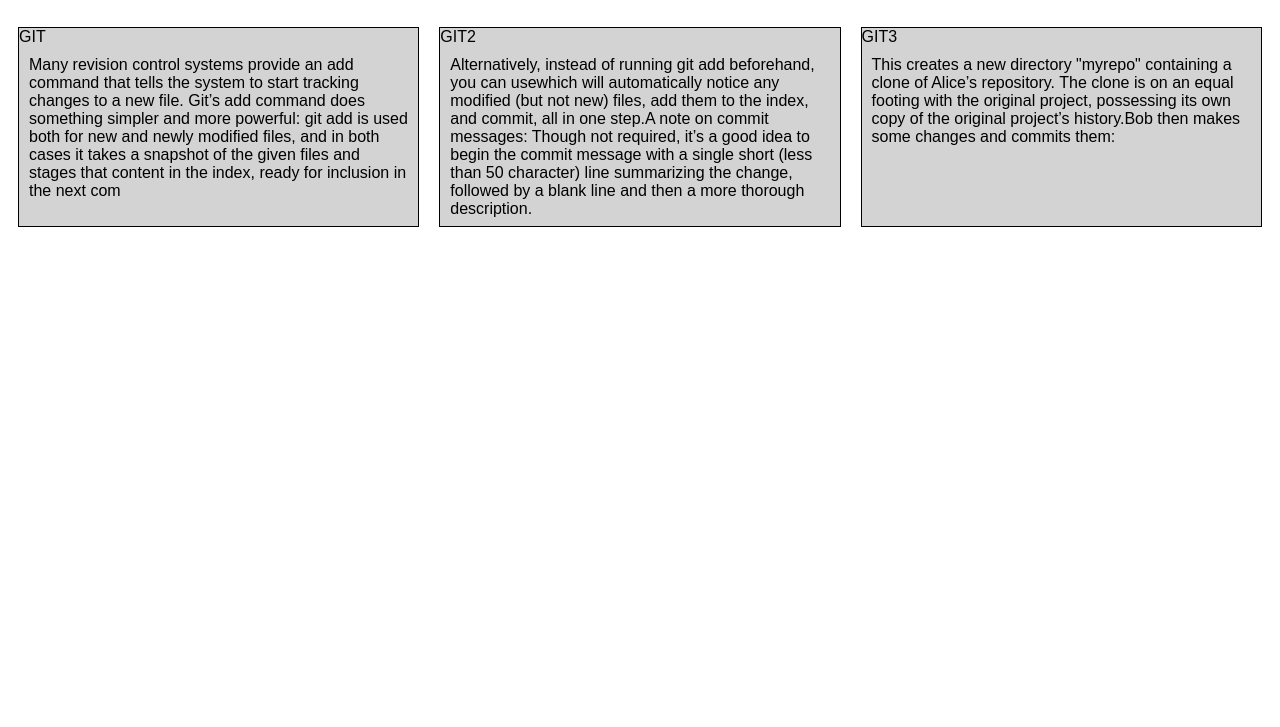
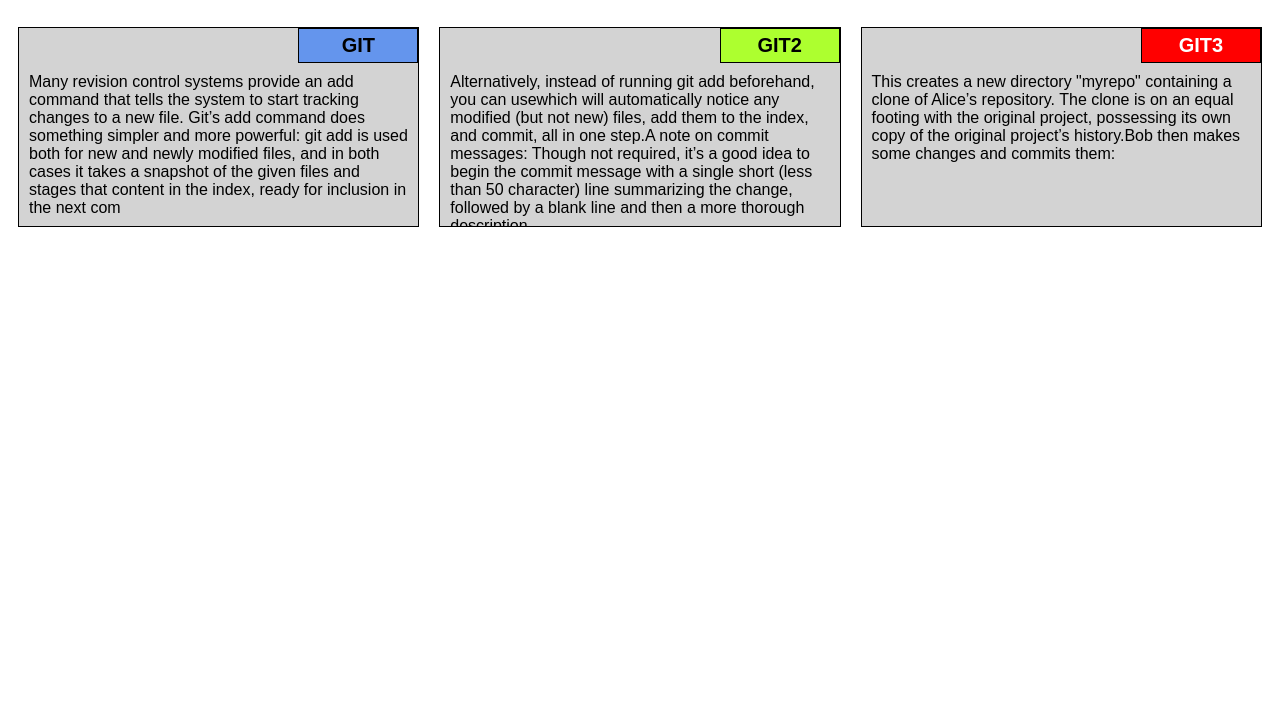
Before and after one commit to RamChandraTeja/coursera-test, a plain HTML site: page module2-solution/index.html in a window 1280 px wide. Shown: the part 73-800 px from the top of the page. Drawn offline with Linux system fonts and the light colour scheme.

Commit message:
module2sol

```diff
--- a/module2-solution/css/stylesheet.css
+++ b/module2-solution/css/stylesheet.css
@@ -36,7 +36,7 @@ h1 {
 	height: 200px;
 }
 
-.GIT {
+.html {
 	border: 1px solid black;
 	text-align: center;
 	width: 30%;
@@ -49,7 +49,7 @@ h1 {
 	background-color: #6495ED;
 }
 
-.GIT2 {
+.css {
 	border: 1px solid black;
 	text-align: center;
 	width: 30%;
@@ -62,7 +62,7 @@ h1 {
 	background-color: greenyellow;
 }
 
-.GIT3 {
+.javascript {
 	border: 1px solid black;
 	text-align: center;
 	width: 30%;
```
